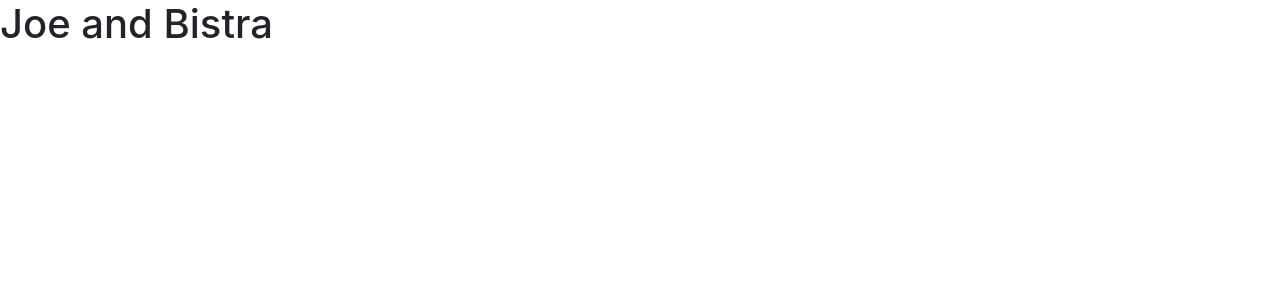
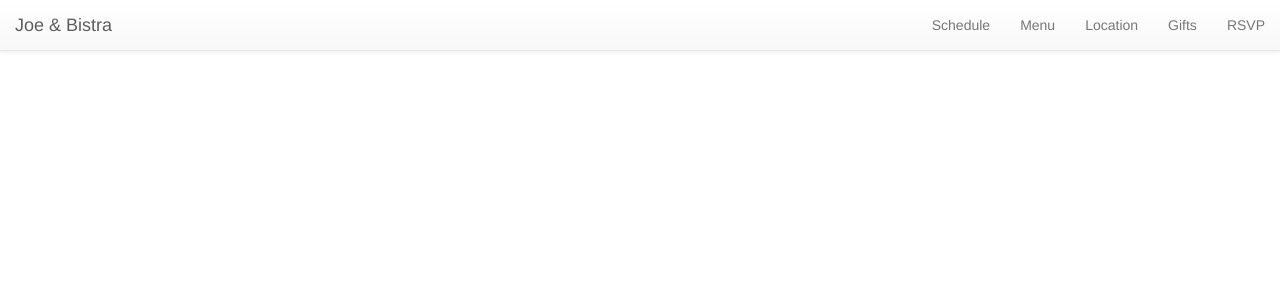
Before and after one commit to jbinney/wedding, a Django app: page / in a window 1280 px wide. Shown: the top 300 px of the page. Run offline with Django 3.2, Linux system fonts and the light colour scheme; some libraries are stand-ins or nearby versions.

Commit message:
Add nav bar to home page

```diff
--- a/wedding/templates/wedding/home.html
+++ b/wedding/templates/wedding/home.html
@@ -40,7 +40,29 @@
 
 <body>
 
-  <h1>Joe and Bistra</h1>
+  <nav class="navbar navbar-default navbar-static-top">
+    <div class="container-fluid">
+      <div class="navbar-header">
+        <button type="button" class="navbar-toggle collapsed" data-toggle="collapse" data-target="#navbar_collapse" aria-expanded="false">
+          <span class="sr-only">Toggle navigation</span>
+          <span class="icon-bar"></span>
+          <span class="icon-bar"></span>
+          <span class="icon-bar"></span>
+        </button>
+        <a class="navbar-brand" href="#">Joe &amp; Bistra</a>
+      </div>
+
+      <div class="collapse navbar-collapse" id="navbar_collapse">
+        <ul class="nav navbar-nav navbar-right">
+          <li><a href="#">Schedule</a></li>
+          <li><a href="#">Menu</a></li>
+          <li><a href="#">Location</a></li>
+          <li><a href="#">Gifts</a></li>
+          <li><a href="#">RSVP</a></li>
+        </ul>
+      </div>
+    </div>
+  </nav>
 
   <script src="//ajax.googleapis.com/ajax/libs/jquery/2.1.4/jquery.min.js"></script>
   <script src="{% static 'bootstrap/bootstrap.min.js' %}"></script>
```
Also changed, not shown: config.json (+5 -3 lines).
